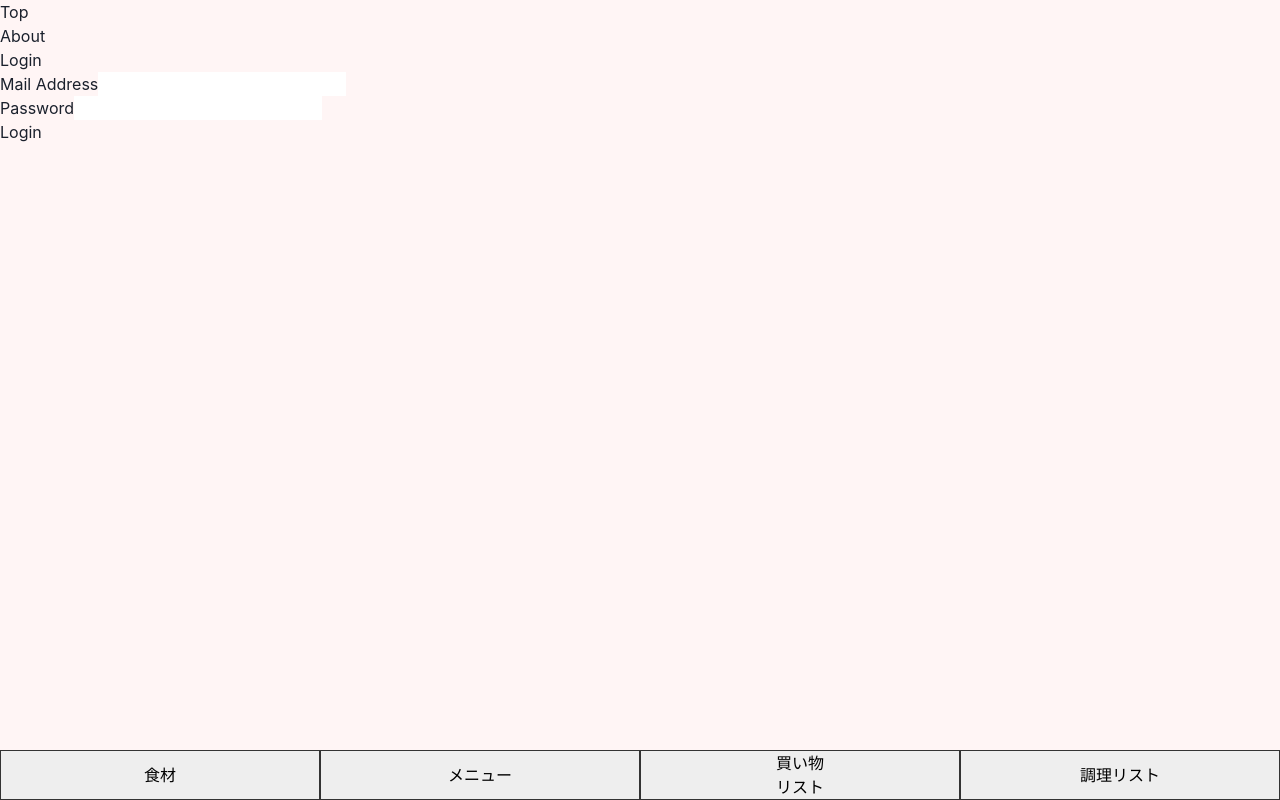
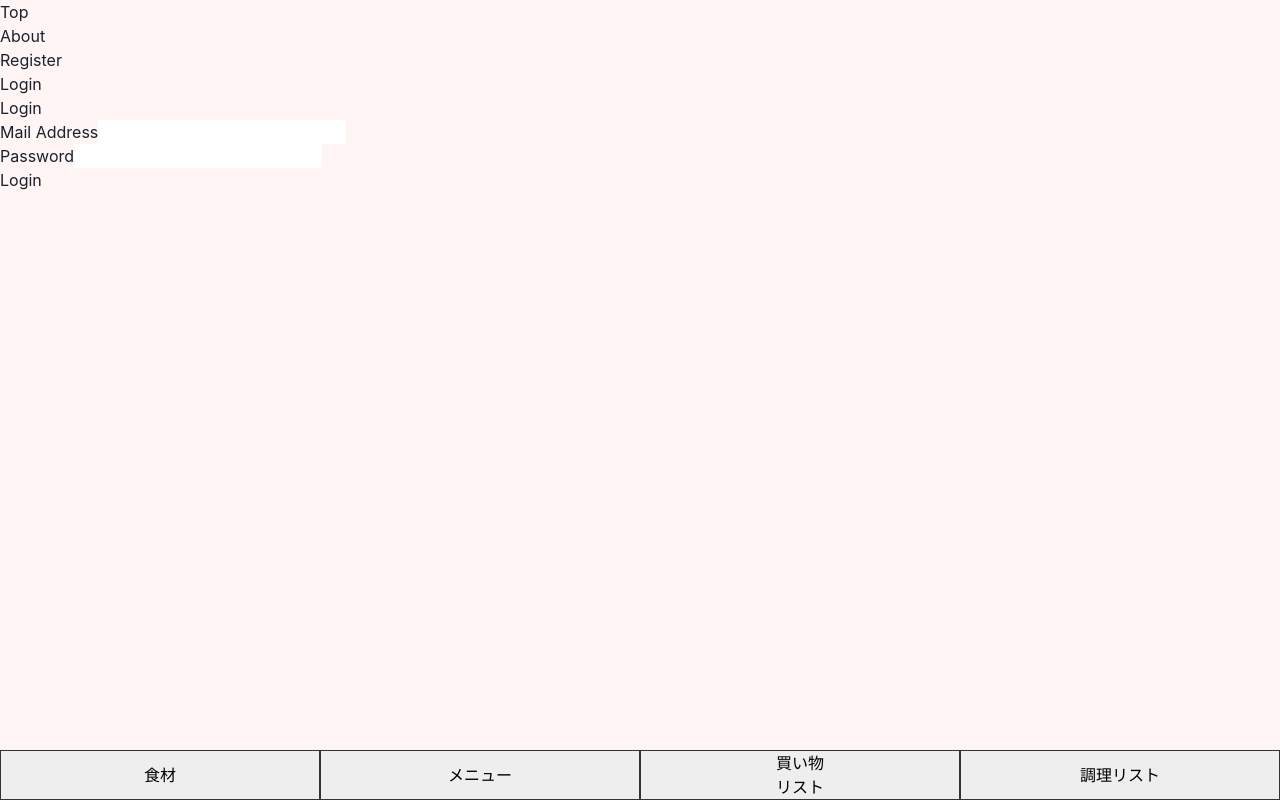
Before and after one commit to takuyashimura/laravel-cook, a React (Create React App) app in the folder my-app/: page /login in a window 1280 px wide. Built offline with nearby package versions, Linux system fonts and the light colour scheme.

Commit message:
グローバルナビページ雛形基礎実装

```diff
--- a/my-app/src/components/GlobalNav.tsx
+++ b/my-app/src/components/GlobalNav.tsx
@@ -1,7 +1,52 @@
-import React from "react";
-import { Link } from "react-router-dom";
+import React, { ReactNode } from "react";
+import { Link, useNavigate } from "react-router-dom";
+import axios from "axios";
+import swal from "sweetalert";
 
 function GlobalNav() {
+    const navigation = useNavigate();
+
+    const logoutSubmit = (e: any) => {
+        e.preventDefault();
+
+        axios.post(`/api/logout`).then((res) => {
+            if (res.data.status === 200) {
+                localStorage.removeItem("auth_token");
+                localStorage.removeItem("auth_namee");
+                swal("ログアウトしました", res.data.message, "success");
+                navigation("/");
+                window.location.reload();
+            }
+        });
+    };
+
+    let AuthButtons: ReactNode;
+
+    if (!localStorage.getItem("auth_token")) {
+        AuthButtons = (
+            <ul>
+                <li>
+                    <Link to="/register">
+                        <span>Register</span>
+                    </Link>
+                </li>
+                <li>
+                    <Link to="/login">
+                        <span>Login</span>
+                    </Link>
+                </li>
+            </ul>
+        );
+    } else {
+        AuthButtons = (
+            <li>
+                <div onClick={logoutSubmit}>
+                    <span className="text-white">ログアウト</span>
+                </div>
+            </li>
+        );
+    }
+
     return (
         <ul>
             <li>
@@ -11,9 +56,10 @@ function GlobalNav() {
             </li>
             <li>
                 <Link to="/about">
-                    <span className="nav-title">About</span>
+                    <span>About</span>
                 </Link>
             </li>
+            {AuthButtons}
         </ul>
     );
 }
```
